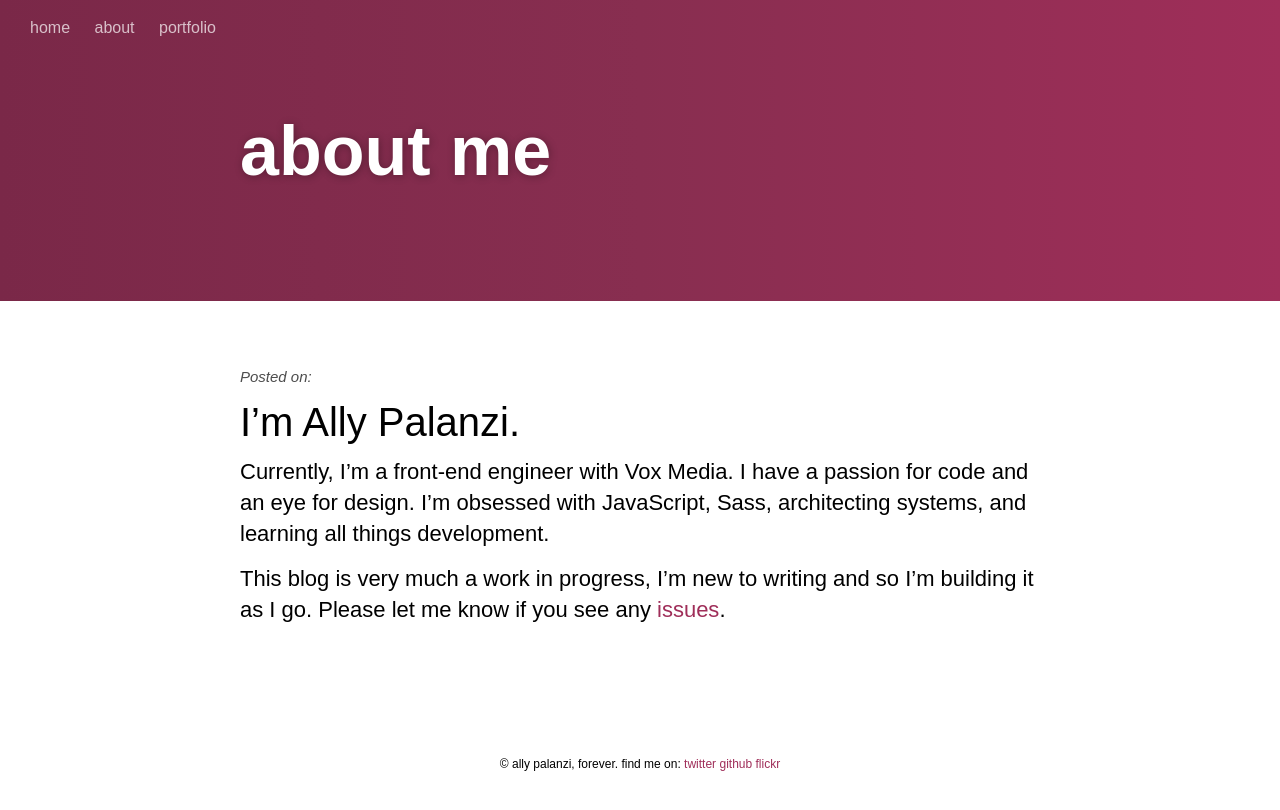
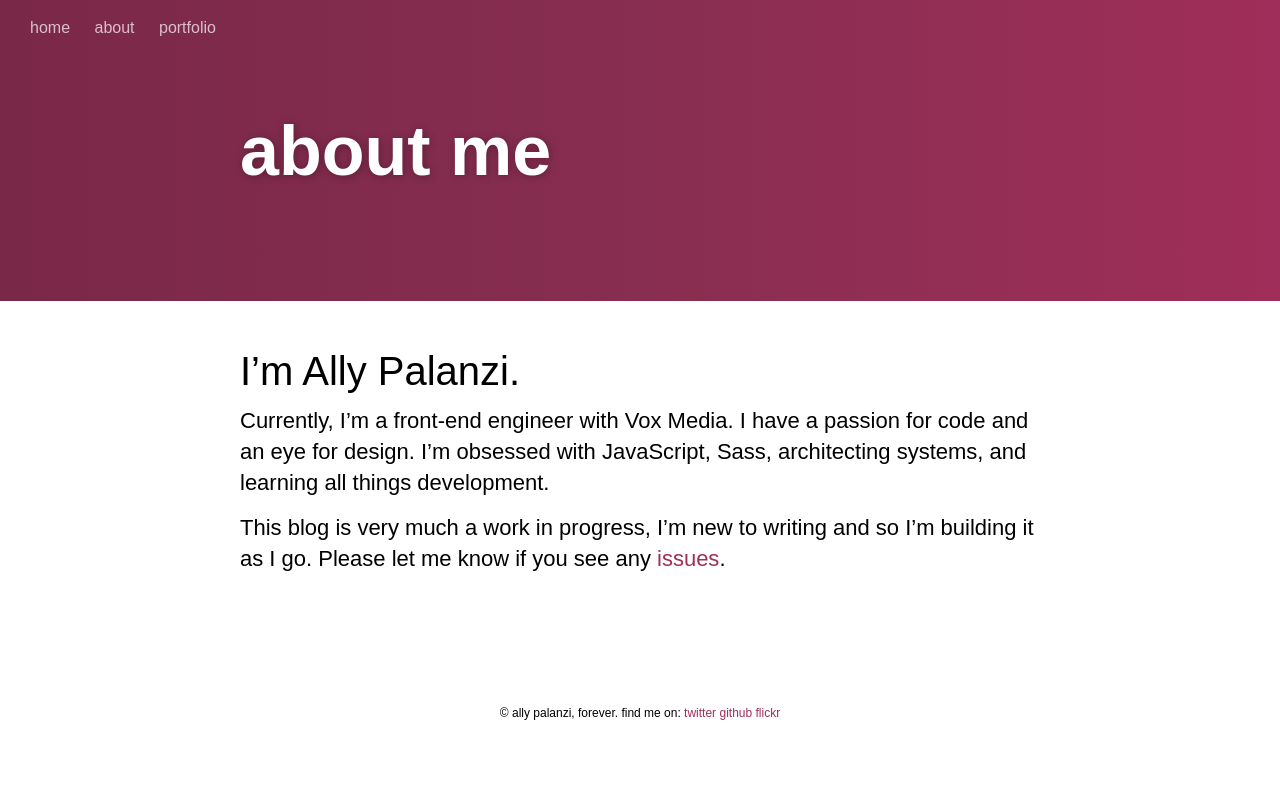
Before and after one commit to allypalanzi/allypalanzi.github.io, a Jekyll site: the page built from about.md, in a window 1280 px wide. Shown: the top 810 px of the page. Built offline with Jekyll 4.4.1, drawn with Linux system fonts in a browser that asks for light colours; some web fonts are replaced; Markdown is read by kramdown in place of the engine named in the settings.

Commit message:
hide date on about page

```diff
--- a/_layouts/post.html
+++ b/_layouts/post.html
@@ -3,7 +3,9 @@ layout: default
 ---
 
 <div class="m-post l__wrap">
-  <p class="m-post__date">Posted on: {{ page.date | date: "%B %-d, %Y" }}</p>
+  {% if page.date != false %}
+    <p class="m-post__date">Posted on: {{ page.date | date: "%B %-d, %Y" }}</p>
+  {% endif %}
   {{ content }}
 </div>
 
```
Also changed, not shown: about.md (+1 -0 lines).
